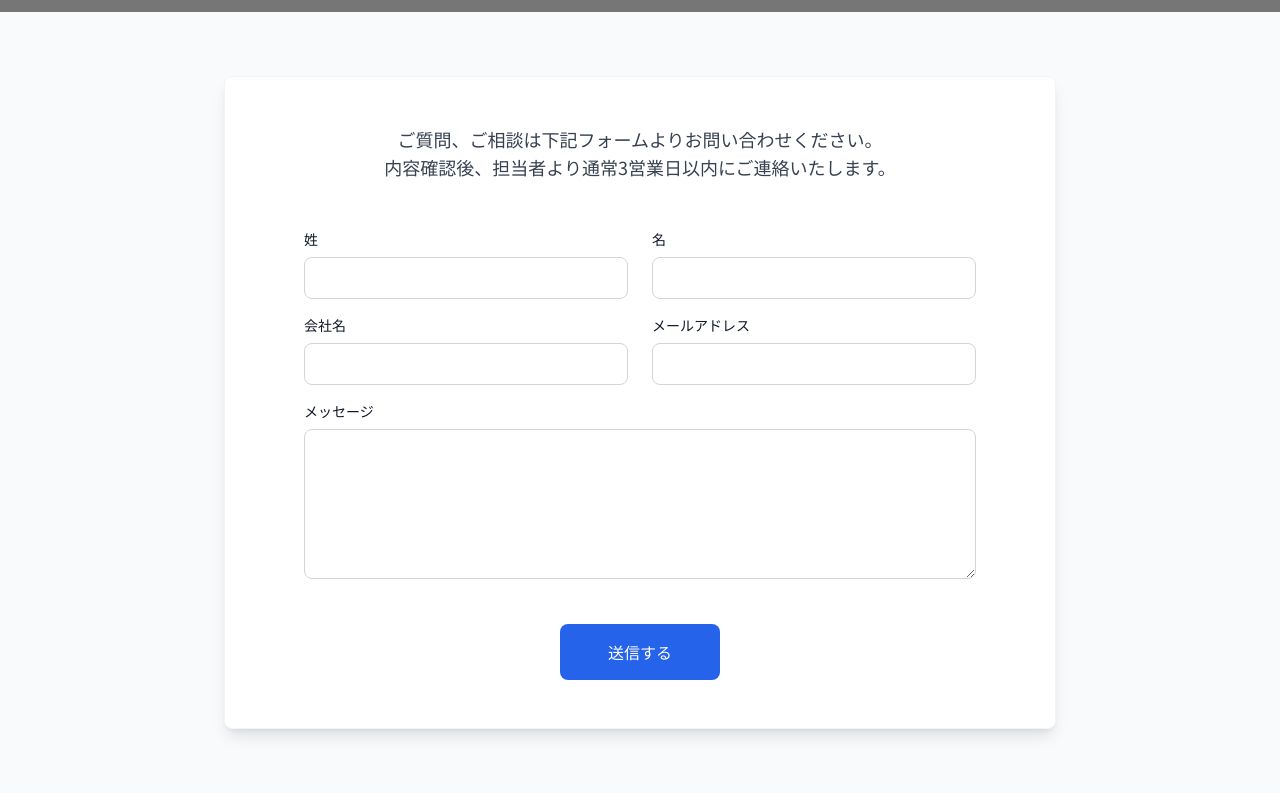
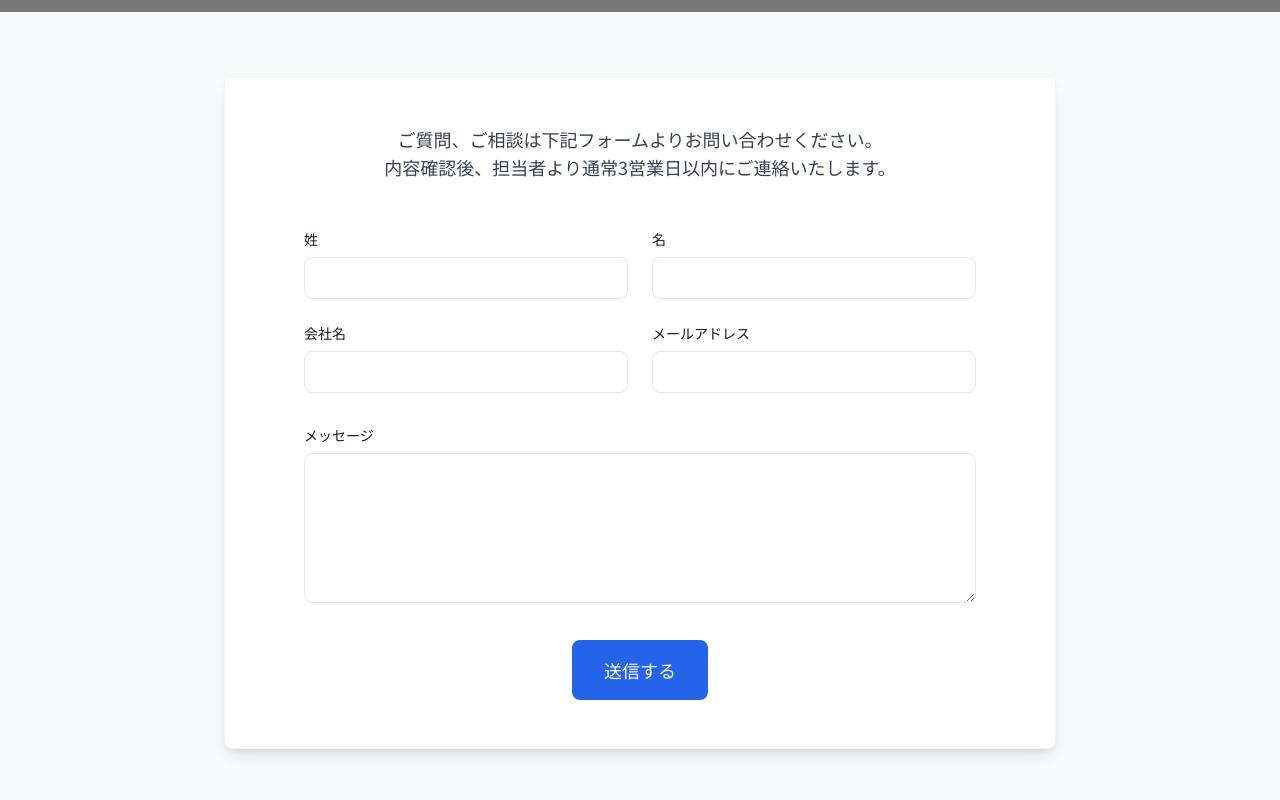
Before and after one commit to itsukichan/my-next-project, a Next.js app: page /contact in a window 1280 px wide. Shown: the part 460-1260 px from the top of the page. Built offline with nearby package versions, Linux system fonts and the light colour scheme; grey boxes are pictures that could not be loaded.

Commit message:
fix: レイアウト調整

```diff
--- /dev/null
+++ b/app/_components/Button/index.tsx
@@ -0,0 +1,37 @@
+type Props = {
+  children: React.ReactNode;
+  variant?: 'primary' | 'secondary';
+  size?: 'sm' | 'md' | 'lg';
+  className?: string;
+  onClick?: () => void;
+};
+
+export default function Button({
+  children,
+  variant = 'primary',
+  size = 'md',
+  className = '',
+  onClick
+}: Props) {
+  const baseStyles = 'inline-flex items-center justify-center font-medium rounded-lg transition-all duration-200';
+
+  const variantStyles = {
+    primary: 'bg-blue-600 text-white hover:bg-blue-700',
+    secondary: 'bg-gray-100 text-gray-700 hover:bg-gray-200 dark:bg-gray-800 dark:text-gray-300 dark:hover:bg-gray-700'
+  };
+
+  const sizeStyles = {
+    sm: 'px-4 py-2 text-sm',
+    md: 'px-6 py-3',
+    lg: 'px-8 py-4 text-lg'
+  };
+
+  return (
+    <button
+      onClick={onClick}
+      className={`${baseStyles} ${variantStyles[variant]} ${sizeStyles[size]} ${className}`}
+    >
+      {children}
+    </button>
+  );
+}
--- a/app/_components/ContactForm/index.tsx
+++ b/app/_components/ContactForm/index.tsx
@@ -1,6 +1,8 @@
 'use client';
 
 import { useActionState } from 'react';
+import Stack from '../Stack';
+import Button from '../Button';
 
 type StateType = {
   message: string;
@@ -41,61 +43,65 @@ export default function ContactForm() {
 
   if (state?.status === 'success') {
     return (
-      <p className="bg-gray-100 dark:bg-gray-800 text-center p-8 sm:p-10 rounded-lg">
+      <div className="bg-muted dark:bg-muted-dark rounded-lg p-8 sm:p-10 text-center">
+        <p className="text-lg">
           お問い合わせいただき、ありがとうございます。
           <br />
           お返事まで今しばらくお待ちください。
         </p>
+      </div>
     );
   }
 
   return (
     <form className="w-full max-w-2xl mx-auto" action={formAction}>
-      <div className="flex flex-col sm:flex-row gap-4 sm:gap-6 mb-4">
-        <div className="flex-1">
+      <Stack gap="md">
+        <div className="grid grid-cols-1 sm:grid-cols-2 gap-4 sm:gap-6">
+          <div>
             <label className="text-sm font-medium mb-2 block" htmlFor="lastname">姓</label>
             <input
-            className="w-full px-4 py-2 border border-gray-300 dark:border-gray-700
-                       rounded-lg focus:outline-none focus:ring-2 focus:ring-blue-500
-                       bg-white dark:bg-gray-800"
+              className="w-full px-4 py-2 rounded-lg
+                       border border-default dark:border-default-dark
+                       bg-white dark:bg-gray-800
+                       focus:outline-none focus:ring-2 focus:ring-blue-500"
               type="text"
               id="lastname"
               name="lastname"
               required
             />
           </div>
-        <div className="flex-1">
+          <div>
             <label className="text-sm font-medium mb-2 block" htmlFor="firstname">名</label>
             <input
-            className="w-full px-4 py-2 border border-gray-300 dark:border-gray-700
-                       rounded-lg focus:outline-none focus:ring-2 focus:ring-blue-500
-                       bg-white dark:bg-gray-800"
+              className="w-full px-4 py-2 rounded-lg
+                       border border-default dark:border-default-dark
+                       bg-white dark:bg-gray-800
+                       focus:outline-none focus:ring-2 focus:ring-blue-500"
               type="text"
               id="firstname"
               name="firstname"
               required
             />
           </div>
-      </div>
-
-      <div className="flex flex-col sm:flex-row gap-4 sm:gap-6 mb-4">
-        <div className="flex-1">
+          <div>
             <label className="text-sm font-medium mb-2 block" htmlFor="company">会社名</label>
             <input
-            className="w-full px-4 py-2 border border-gray-300 dark:border-gray-700
-                       rounded-lg focus:outline-none focus:ring-2 focus:ring-blue-500
-                       bg-white dark:bg-gray-800"
+              className="w-full px-4 py-2 rounded-lg
+                       border border-default dark:border-default-dark
+                       bg-white dark:bg-gray-800
+                       focus:outline-none focus:ring-2 focus:ring-blue-500"
               type="text"
               id="company"
               name="company"
             />
           </div>
-        <div className="flex-1">
+          <div>
             <label className="text-sm font-medium mb-2 block" htmlFor="email">メールアドレス</label>
             <input
-            className="w-full px-4 py-2 border border-gray-300 dark:border-gray-700
-                       rounded-lg focus:outline-none focus:ring-2 focus:ring-blue-500
-                       bg-white dark:bg-gray-800"
+              className="w-full px-4 py-2 rounded-lg
+                       border border-default dark:border-default-dark
+                       bg-white dark:bg-gray-800
+                       focus:outline-none focus:ring-2 focus:ring-blue-500"
               type="email"
               id="email"
               name="email"
@@ -107,28 +113,25 @@ export default function ContactForm() {
         <div className="mb-6">
           <label className="text-sm font-medium mb-2 block" htmlFor="message">メッセージ</label>
           <textarea
-          className="w-full px-4 py-3 border border-gray-300 dark:border-gray-700
-                     rounded-lg focus:outline-none focus:ring-2 focus:ring-blue-500
-                     bg-white dark:bg-gray-800 min-h-[150px]"
+            className="w-full px-4 py-3 rounded-lg
+                       border border-default dark:border-default-dark
+                       bg-white dark:bg-gray-800 min-h-[150px]
+                       focus:outline-none focus:ring-2 focus:ring-blue-500"
             id="message"
             name="message"
             required
           />
         </div>
 
-      <div className="text-center mt-8 sm:mt-10">
+        <div className="text-center">
           {state?.status === 'error' && (
             <p className="text-red-500 text-sm mb-3">{state.message}</p>
           )}
-        <button
-          type="submit"
-          className="w-full sm:w-auto px-8 sm:px-12 py-3 sm:py-4 bg-blue-600 text-white font-medium
-                     rounded-lg hover:bg-blue-700 transition-colors duration-200
-                     focus:outline-none focus:ring-2 focus:ring-blue-500 focus:ring-offset-2"
-        >
+          <Button variant="primary" size="lg">
             送信する
-        </button>
+          </Button>
         </div>
+      </Stack>
     </form>
   );
 }
--- /dev/null
+++ b/app/_components/PageContainer/index.tsx
@@ -0,0 +1,12 @@
+type Props = {
+  children: React.ReactNode;
+  className?: string;
+};
+
+export default function PageContainer({ children, className = '' }: Props) {
+  return (
+    <div className={`p-page sm:px-page-sm ${className}`}>
+      {children}
+    </div>
+  );
+}
--- /dev/null
+++ b/app/_components/Section/index.tsx
@@ -0,0 +1,12 @@
+type Props = {
+  children: React.ReactNode;
+  className?: string;
+};
+
+export default function Section({ children, className = '' }: Props) {
+  return (
+    <section className={`mb-section sm:mb-section-sm ${className}`}>
+      {children}
+    </section>
+  );
+}
--- /dev/null
+++ b/app/_components/Stack/index.tsx
@@ -0,0 +1,19 @@
+type Props = {
+  children: React.ReactNode;
+  gap?: 'sm' | 'md' | 'lg';
+  className?: string;
+};
+
+export default function Stack({ children, gap = 'md', className = '' }: Props) {
+  const gapStyles = {
+    sm: 'space-y-4 sm:space-y-6',
+    md: 'space-y-6 sm:space-y-8',
+    lg: 'space-y-8 sm:space-y-12'
+  };
+
+  return (
+    <div className={`${gapStyles[gap]} ${className}`}>
+      {children}
+    </div>
+  );
+}
--- a/app/blog/[slug]/page.tsx
+++ b/app/blog/[slug]/page.tsx
@@ -3,7 +3,6 @@ import { notFound } from 'next/navigation';
 import { getBlogDetail } from '@/app/_libs/microcms';
 import Article from '@/app/_components/Article';
 import ButtonLink from '@/app/_components/ButtonLink';
-import Sheet from '@/app/_components/Sheet';
 
 type Props = {
   params: Promise<{ slug: string }>;
@@ -41,13 +40,11 @@ export default async function Page({ params, searchParams }: Props) {
   }).catch(notFound);
 
   return (
-    <Sheet>
-      <div className="p-6 sm:p-8">
-        <Article data={data} />
-        <div className="mt-12">
-          <ButtonLink href="/blog">ブログ一覧へ</ButtonLink>
-        </div>
+    <div className="px-page sm:px-page-sm">
+      <Article data={data} />
+      <div className="mt-12">
+        <ButtonLink href="/blog">ブログ一覧へ</ButtonLink>
       </div>
-    </Sheet>
+    </div>
   );
 }
--- a/app/blog/layout.tsx
+++ b/app/blog/layout.tsx
@@ -14,7 +14,7 @@ export default function Layout({ children }: Props) {
   return (
     <div className="min-h-screen bg-gray-50 dark:bg-gray-900 transition-colors duration-200">
       <Hero title="Blog" sub="ブログ" />
-      <div className="max-w-2xl mx-auto px-4 sm:px-8 py-12 sm:py-16">
+      <div className="max-w-2xl mx-auto  py-12 sm:py-16">
         {children}
       </div>
     </div>
--- a/app/blog/page.tsx
+++ b/app/blog/page.tsx
@@ -2,8 +2,9 @@ import { getBlogList } from '@/app/_libs/microcms';
 import BlogList from '@/app/_components/BlogList';
 import Pagination from '@/app/_components/Pagination';
 import SearchField from '@/app/_components/SearchField';
-import Sheet from '@/app/_components/Sheet';
 import { BLOG_LIST_LIMIT } from '@/app/_constants';
+import PageContainer from '@/app/_components/PageContainer';
+import Section from '@/app/_components/Section';
 
 export default async function Page() {
   const { contents: blog, totalCount } = await getBlogList({
@@ -11,16 +12,16 @@ export default async function Page() {
   });
 
   return (
-    <Sheet>
-      <div className="p-6 sm:p-8">
-        <div className="mb-12">
-          <SearchField />
-        </div>
+    <PageContainer>
+      <Section>
+        <SearchField />
+      </Section>
+      <Section>
         <BlogList blog={blog} />
-        <div className="mt-12">
-          <Pagination totalCount={totalCount} />
-        </div>
-      </div>
-    </Sheet>
+      </Section>
+      <Section className="mt-12">
+        <Pagination totalCount={totalCount} />
+      </Section>
+    </PageContainer>
   );
 }
--- a/tailwind.config.ts
+++ b/tailwind.config.ts
@@ -77,6 +77,54 @@ module.exports = {
           ...defaultTheme.fontFamily.sans,
         ],
       },
+      // コンテナの最大幅
+      maxWidth: {
+        'content': '72rem', // 1152px
+      },
+
+      // 共通のパディング
+      padding: {
+        'page': '1.5rem', // p-6
+        'page-sm': '2rem', // sm:p-8
+      },
+
+      // 共通のマージン
+      spacing: {
+        'section': '3rem',      // mt-12
+        'section-sm': '4rem',   // sm:mt-16
+        'element': '1.5rem',    // mb-6
+        'element-sm': '2rem',   // sm:mb-8
+      },
+
+      // 共通のボーダー
+      borderColor: {
+        'default': 'rgb(229 231 235)', // gray-200
+        'default-dark': 'rgb(55 65 81)', // gray-700
+      },
+
+      // 共通のテキストカラー
+      textColor: {
+        'default': 'rgb(17 24 39)', // gray-900
+        'default-dark': 'rgb(243 244 246)', // gray-100
+        'muted': 'rgb(75 85 99)',   // gray-600
+        'muted-dark': 'rgb(156 163 175)', // gray-400
+      },
+
+      // 共通の背景色
+      backgroundColor: {
+        'default': 'rgb(255 255 255)', // white
+        'default-dark': 'rgb(17 24 39)', // gray-900
+        'muted': 'rgb(249 250 251)',   // gray-50
+        'muted-dark': 'rgb(31 41 55)', // gray-800
+      },
+
+      // 共通のトランジション
+      transitionProperty: {
+        'common': 'color, background-color, border-color, text-decoration-color, fill, stroke, opacity, box-shadow, transform, filter, backdrop-filter',
+      },
+      transitionDuration: {
+        'common': '200ms',
+      },
     },
     backgroundImage: {
       // "tutorial-bg": "url('/public/bg-graphic.jpg')",
```
Also changed, not shown: app/_components/Article/index.tsx (+18 -8 lines), app/_components/BlogList/index.tsx (+38 -33 lines). Lines whose indentation alone changed are shown as unchanged.
